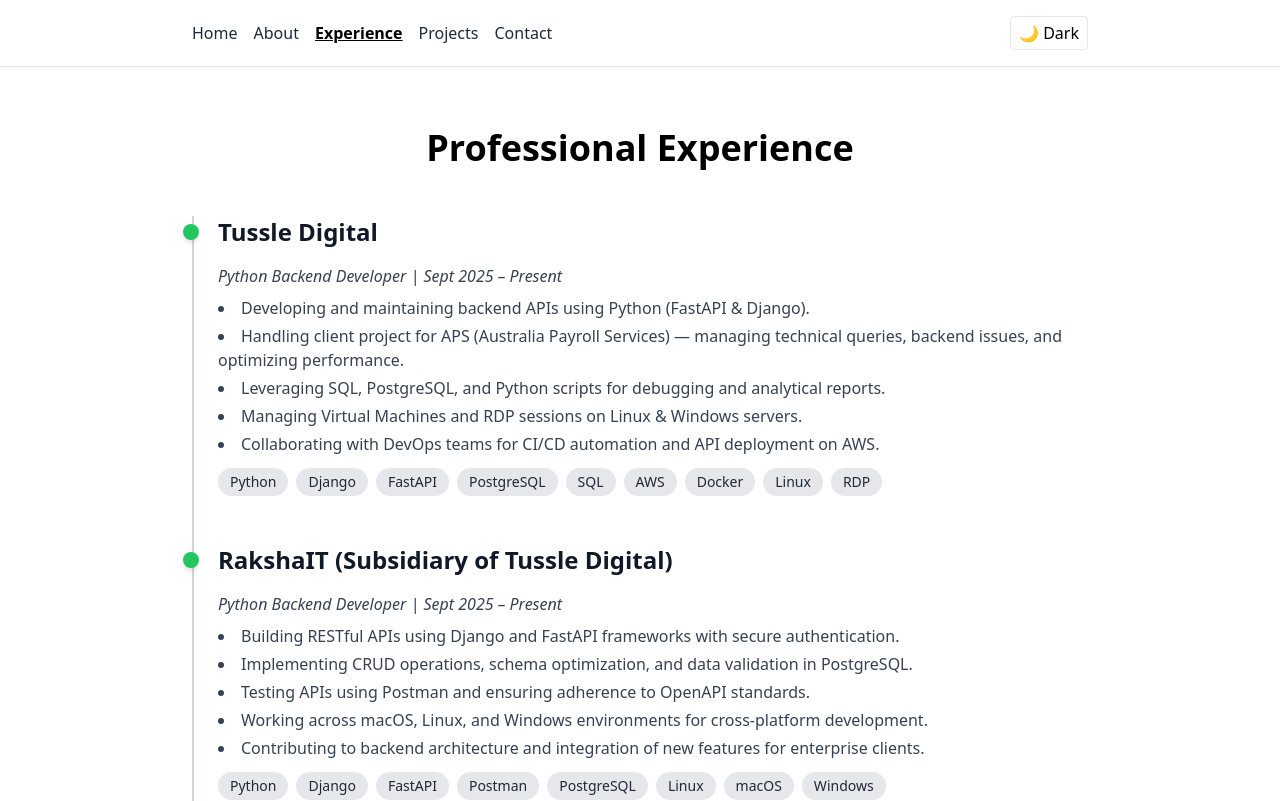
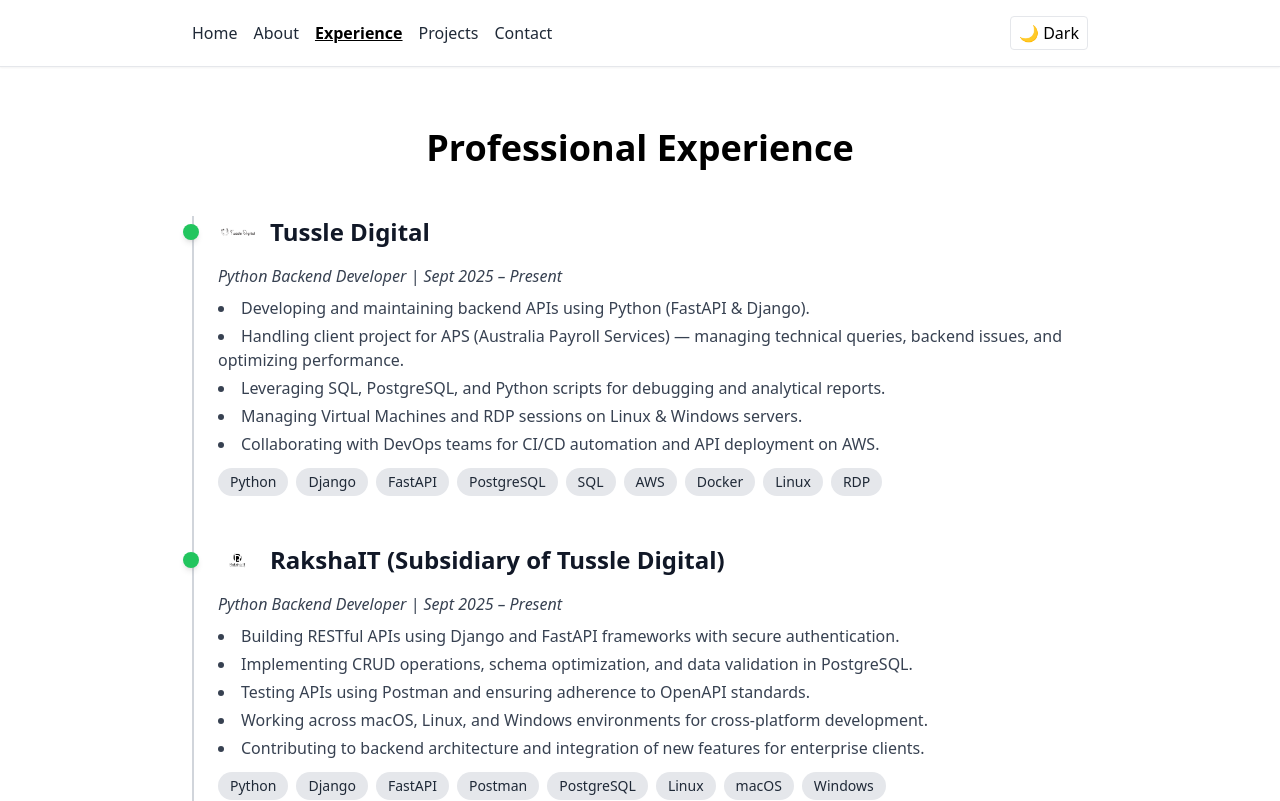
Before and after one commit to shane-Coder/shivam-portfolio, a Next.js app: page /experience in a window 1280 px wide. Shown: the top 801 px of the page. Built offline with nearby package versions, Linux system fonts and the light colour scheme.

Commit message:
feat: Logo added for tussle and raksha with white theme only

```diff
--- a/pages/experience/index.tsx
+++ b/pages/experience/index.tsx
@@ -6,6 +6,7 @@
   const experiences = [
     {
       company: "Tussle Digital",
+      logo: "/tussle-logo.png",
       role: "Python Backend Developer",
       duration: "Sept 2025 – Present",
       highlights: [
@@ -19,6 +20,7 @@
     },
     {
       company: "RakshaIT (Subsidiary of Tussle Digital)",
+      logo: "/rakshait-logo.png",
       role: "Python Backend Developer",
       duration: "Sept 2025 – Present",
       highlights: [
```
Also changed, not shown: public/rakshait-logo.png (added), public/tussle-logo.png (added).
